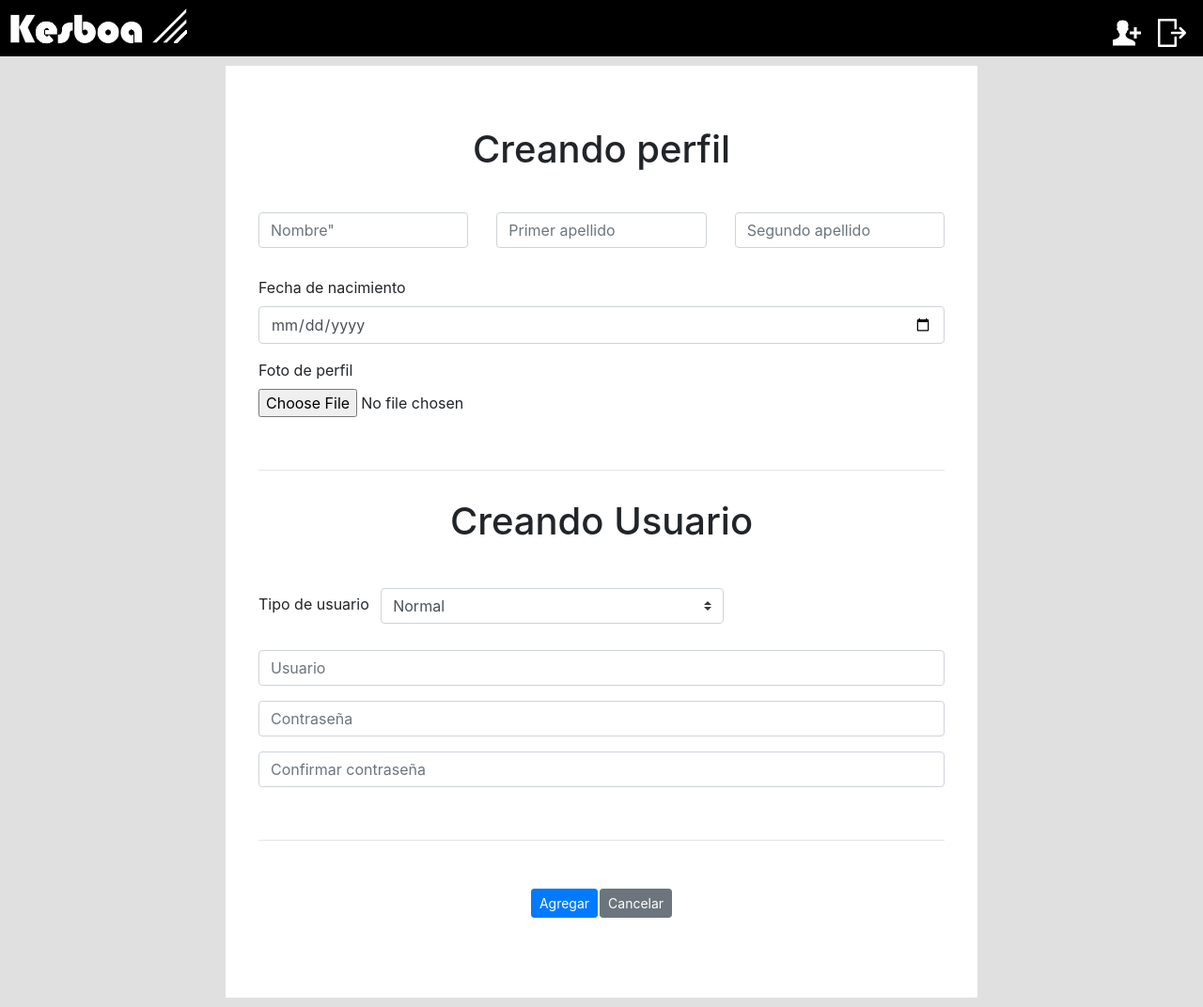
After one commit to JoseDavidQuesada/SistemaDeMarcas, a PHP site: page /administracion.php in a window 1280 px wide. The commit adds this page. Shown: the whole page at 94% size. Run offline with PHP 8.4, Linux system fonts and the light colour scheme; the visitor is signed in with stand-in values (Sample User, id 1).

Commit message:
Commit numero 3 sprint2

```diff
--- /dev/null
+++ b/administracion.php
@@ -0,0 +1,81 @@
+<?php
+session_start();
+?>
+
+<html>
+<head>
+
+ <link rel="stylesheet" href="https://maxcdn.bootstrapcdn.com/bootstrap/4.0.0/css/bootstrap.min.css" integrity="sha384-Gn5384xqQ1aoWXA+058RXPxPg6fy4IWvTNh0E263XmFcJlSAwiGgFAW/dAiS6JXm" crossorigin="anonymous">
+ <link rel="stylesheet" type="text/css" href="css/style.css"/>
+ <link rel="stylesheet" type="text/css" href="css/custom.css"/>
+  <link rel="stylesheet" type="text/css" href="css/reloj.css"/>
+
+</head>
+<body>
+
+<?php
+     require_once('controlador/seguridad.php');
+     require_once('controlador/header.php');
+?>
+
+<div class="cardAdmin">
+  <div class="card-body">
+    <form>
+        <h1 style="text-align: center; padding-bottom: 35px;"> Creando perfil </h1>
+    <div class="row">
+    <div class="col">
+      <input type="text" class="form-control" placeholder=Nombre">
+    </div>
+    <div class="col">
+      <input type="text" class="form-control" placeholder="Primer apellido">
+    </div>
+    <div class="col">
+      <input type="text" class="form-control" placeholder="Segundo apellido">
+    </div>
+  </div>
+
+
+  <div class="form-group">
+    <label for="exampleFormControlInput1">Fecha de nacimiento</label>
+    <input type="date" class="form-control" id="exampleFormControlInput1" placeholder="name@example.com">
+  </div>
+
+
+  <div class="form-group">
+    <label for="exampleFormControlFile1">Foto de perfil</label>
+    <input type="file" class="form-control-file" id="exampleFormControlFile1">
+  </div>
+  <br><hr>
+
+  <h1 style="text-align: center; padding-bottom: 35px;"> Creando Usuario </h1>
+
+  <label class="my-1 mr-2" for="inlineFormCustomSelectPref">Tipo de usuario</label>
+  <select class="custom-select my-1 mr-sm-2" id="inlineFormCustomSelectPref" style="width:50%;">
+    <option selected>Normal</option>
+    <option value="1">Jefe</option>
+    <option value="2">Administrador</option>
+  </select><br><br>
+
+  <div class="form-group">
+    <input type="email" class="form-control" id="exampleFormControlInput1" placeholder="Usuario">
+  </div>
+  <div class="form-group">
+    <input type="email" class="form-control" id="exampleFormControlInput1" placeholder="Contraseña">
+  </div>
+  <div class="form-group">
+    <input type="email" class="form-control" id="exampleFormControlInput1" placeholder="Confirmar contraseña">
+  </div><br><hr>
+
+  <div style="margin: 0px auto; width:100%; height: 100px">
+   <table style="margin:0px auto; height: 100%;">
+      <tr>
+        <td><button type="button" class="btn btn-primary btn-sm">Agregar</button></td>
+        <td><button type="button" class="btn btn-secondary btn-sm" onclick="location.href='home.php'">Cancelar</button></td>
+      </tr>
+ </div>
+
+</form>
+  </div>
+</div>
+</body>
+</html>
--- /dev/null
+++ b/controlador/header.php
@@ -0,0 +1,12 @@
+<header id="main-header">
+  <div class="logoIzquierda">
+        <img src="img/KESBOA.png" class="img-responsive" style="height: 90%;">
+  </div>
+
+
+<div>
+        <a href="logout.php"><img src="img/logout.svg" class="img-responsive" style=" height: 50%; margin-top: 20px; float: right; margin-right:18px; "><a>
+        <a href="administracion.php"><img src="img/add.svg" class="img-responsive" style=" height: 50%; margin-top: 20px; float: right; margin-right:18px; "><a>
+</div>
+
+</header>
--- a/css/style.css
+++ b/css/style.css
@@ -41,7 +41,7 @@
 
 #main-header{
     background: white;
-    height: 100px;
+    height: 60px;
     line-height: 85px;
     background-color: black;
 }
@@ -78,3 +78,27 @@
     height:300px;
     /*border: 2px solid red; */
 }
+
+.logoIzquierda{
+    height: 100%;
+    width: 15%;
+    float: left;
+}
+
+.menu{
+    width: 40%;
+    margin: 0px auto;
+}
+
+.cardAdmin {
+    padding: 15px;
+    max-width: 800px;
+    height: auto;
+    margin: 10px auto;
+    background-color: white;
+}
+
+.row{
+padding-bottom: 30px;
+
+}
--- a/logout.php
+++ b/logout.php
@@ -4,6 +4,6 @@ session_start();
 session_unset($_SESSION['id']);
 session_destroy();
 
-header('Location:../marcas/index.php');
+header('Location:../MarcasOriginal/index.php');
 
 ?>
```
Also changed, not shown: home.php (+22 -4 lines), index.php (+4 -37 lines), img/KB,BLANCO.png (added), img/KB,NEGRO.png (added), img/add.svg (added), img/kbDegradado.png (added).
